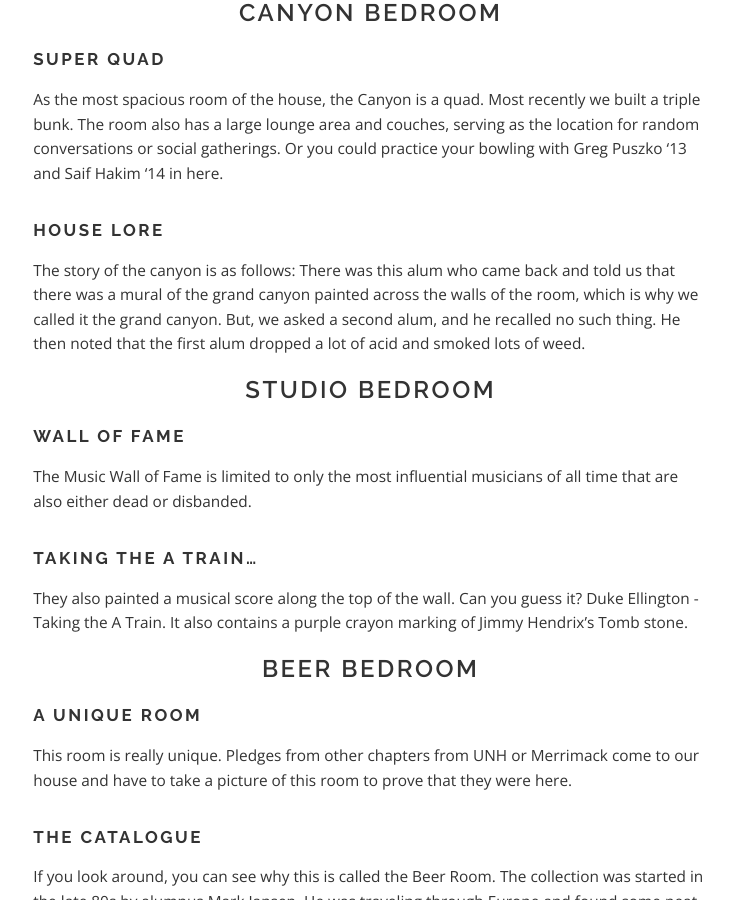
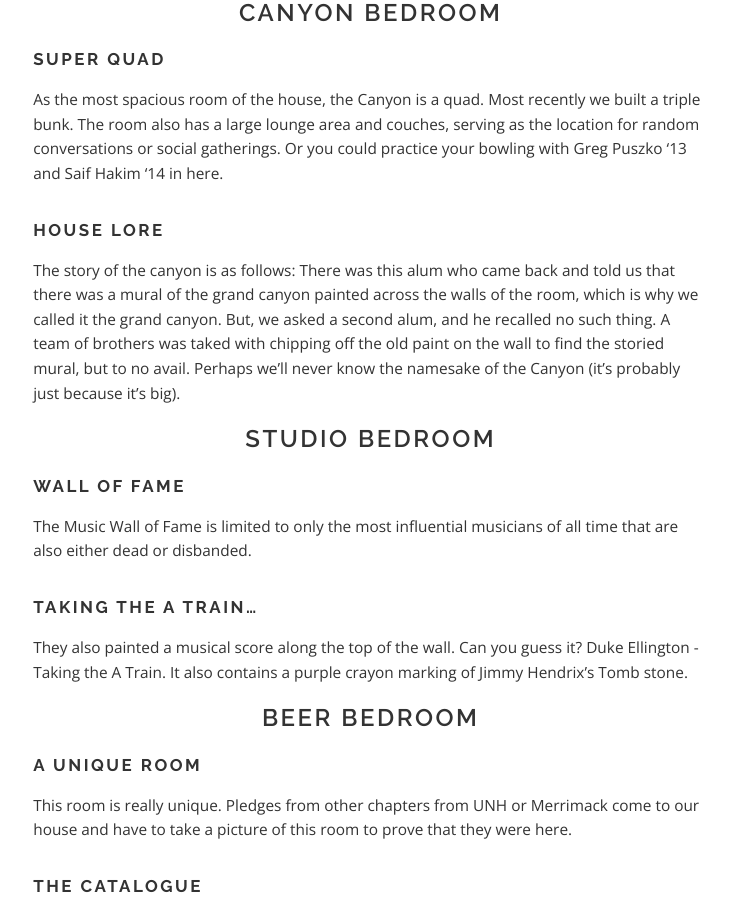
Before and after one commit to pktmasseta/pktmasseta.github.io, a Jekyll site: the page built from _house/fourth.md, in a window 1280 px wide and 900 px high, scrolled down 785 px. Shown: the whole window, without its empty margins (384-1117 px from the left). Built offline with Jekyll 4.4.1, drawn with Linux system fonts in a browser that asks for light colours.

Commit message:
got rid of acid and weed comments

```diff
--- a/_house/fourth.md
+++ b/_house/fourth.md
@@ -24,7 +24,7 @@ As the most spacious room of the house, the Canyon is a quad. Most recently we b
 
 ###### House Lore
 
-The story of the canyon is as follows: There was this alum who came back and told us that there was a mural of the grand canyon painted across the walls of the room, which is why we called it the grand canyon. But, we asked a second alum, and he recalled no such thing. He then noted that the first alum dropped a lot of acid and smoked lots of weed.
+The story of the canyon is as follows: There was this alum who came back and told us that there was a mural of the grand canyon painted across the walls of the room, which is why we called it the grand canyon. But, we asked a second alum, and he recalled no such thing. A team of brothers was taked with chipping off the old paint on the wall to find the storied mural, but to no avail.  Perhaps we'll never know the namesake of the Canyon (it's probably just because it's big).
 
 ### Studio Bedroom
 
```
